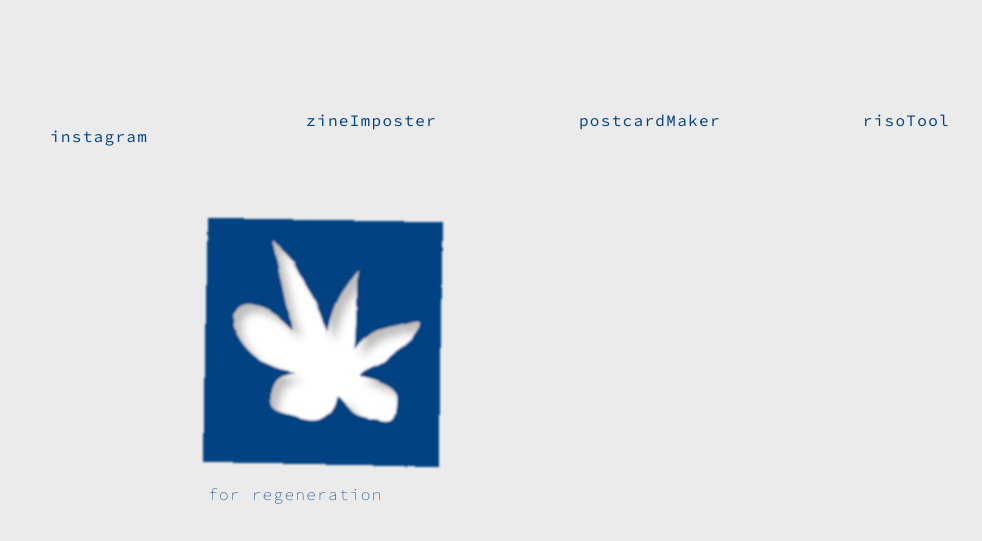
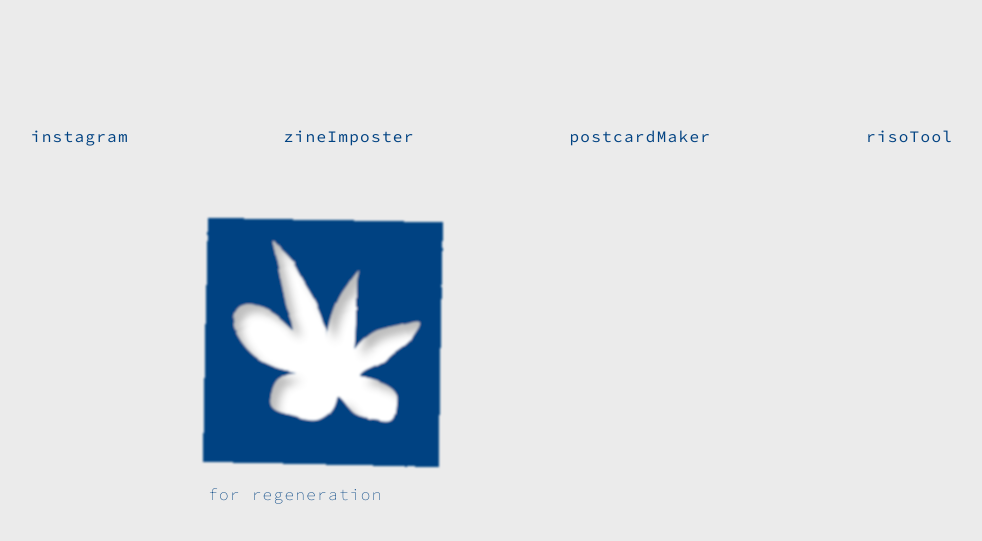
Before and after one commit to like820/like820.github.io, a plain HTML site: page index.html in a window 1280 px wide. Shown: the part 271-812 px from the top of the page, without its empty margins (148-1130 px from the left). Drawn offline with Linux system fonts and the light colour scheme.

Commit message:
Update links in index.html to include class attributes

```diff
--- a/index.html
+++ b/index.html
@@ -25,9 +25,9 @@
 <div class="links">
   <a target="_blank" href="https://www.instagram.com/waterlike.tools" class="link">instagram</a>
 
- <a target="_blank" href="https://waterlike.tools/zineImposter/">zineImposter</a>
-     <a target="_blank" href="https://waterlike.tools/postcards/">postcardMaker</a>
-    <a target="_blank" href="https://waterlike.tools/risotool/">risoTool</a>
+ <a target="_blank" href="https://waterlike.tools/zineImposter/" class="link">zineImposter</a>
+     <a target="_blank" href="https://waterlike.tools/postcards/" class="link">postcardMaker</a>
+    <a target="_blank" href="https://waterlike.tools/risotool/" class="link">risoTool</a>
 
 
 </div>
```
